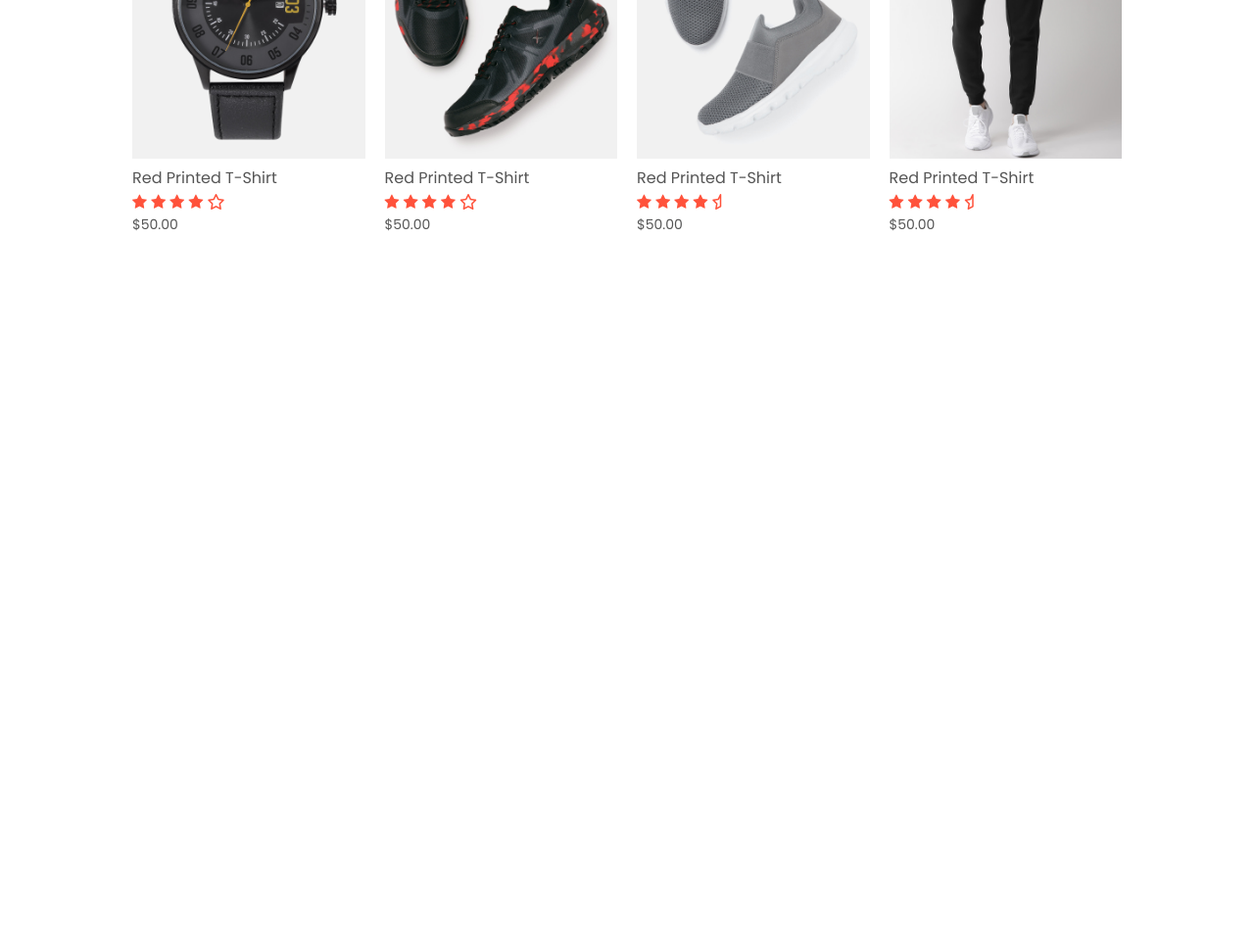
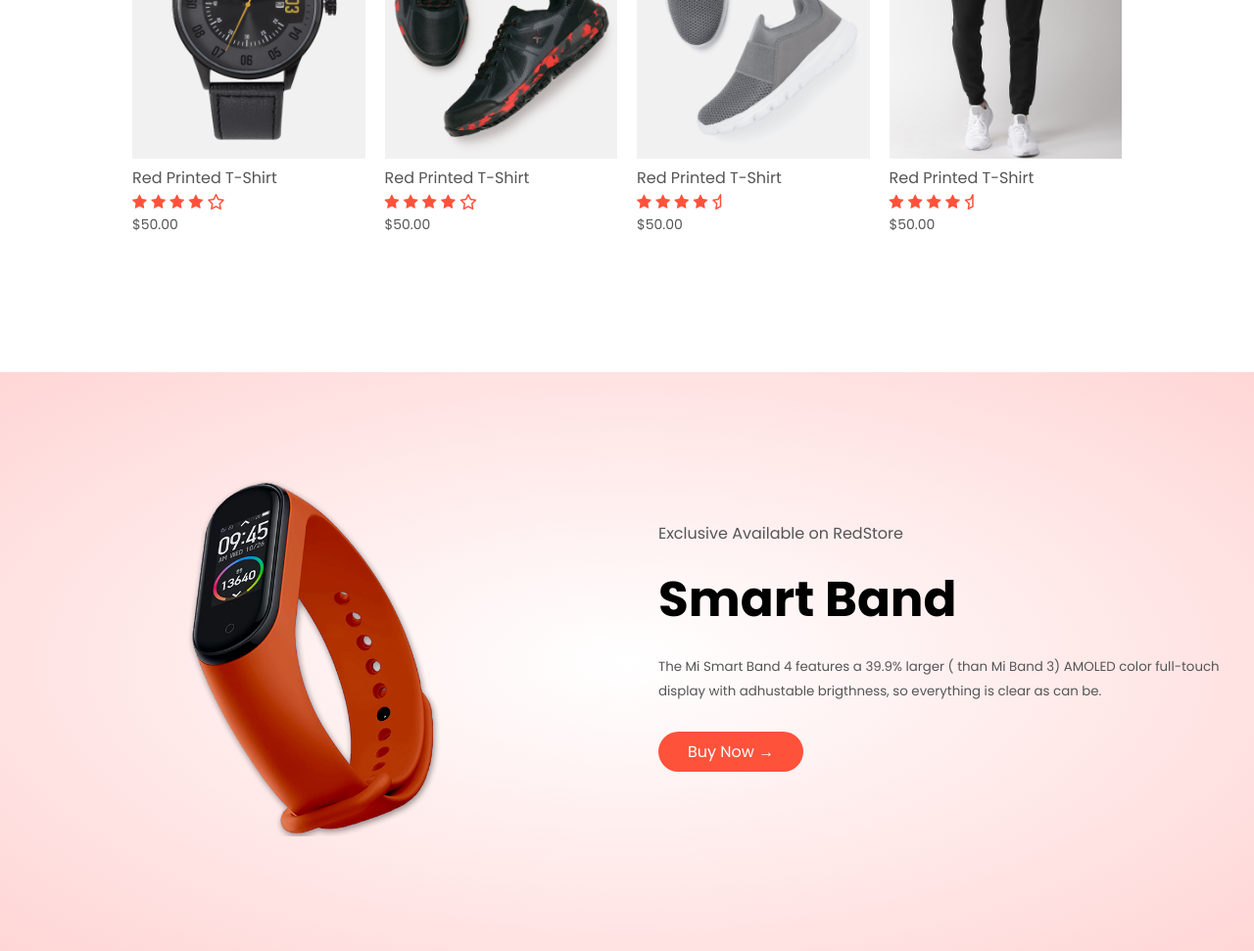
Before and after one commit to mohsen9april/Ecommerce-Website, a plain HTML site: page index.html in a window 1280 px wide. Shown: the part 2350-3321 px from the top of the page at 98% size. Before the commit the page ends 2650 px from the top, so only its background shows below. Drawn offline with Linux system fonts and the light colour scheme.

Commit message:
Made offer section

```diff
--- a/index.html
+++ b/index.html
@@ -237,6 +237,26 @@
 
     <!-------- offer ---------->
 
+    <div class="offer">
+        <div class="small-container">
+            <div class="row">
+                <div class="col-2">
+                    <img src="images/exclusive.png" class="offer-img">
+                </div>
+                <div class="col-2">
+                    <p>Exclusive Available on RedStore</p>
+                    <h1>Smart Band</h1>
+                    <small>
+                        The Mi Smart Band 4 features a 39.9% larger ( than Mi Band 3)
+                        AMOLED color full-touch display with adhustable brigthness, so
+                        everything is clear as can be.</small><p></p>
+                    <a href="" class="btn">Buy Now &#8594</a>
+                </div>
+
+            </div>
+        </div>
+    </div>
+
 
 
 
--- a/style.css
+++ b/style.css
@@ -175,3 +175,16 @@ h4 {
 .rating {
     color: #ff523b;
 }
+/* ----------- Offer ------------ */
+.offer {
+    background: radial-gradient(#fff,#ffd6d6);
+    margin-top: 80px;
+    padding: 30px 0;
+}
+
+.col-2 .offer-img {
+    padding: 80px;
+}
+small {
+    color: #555;
+}
```
